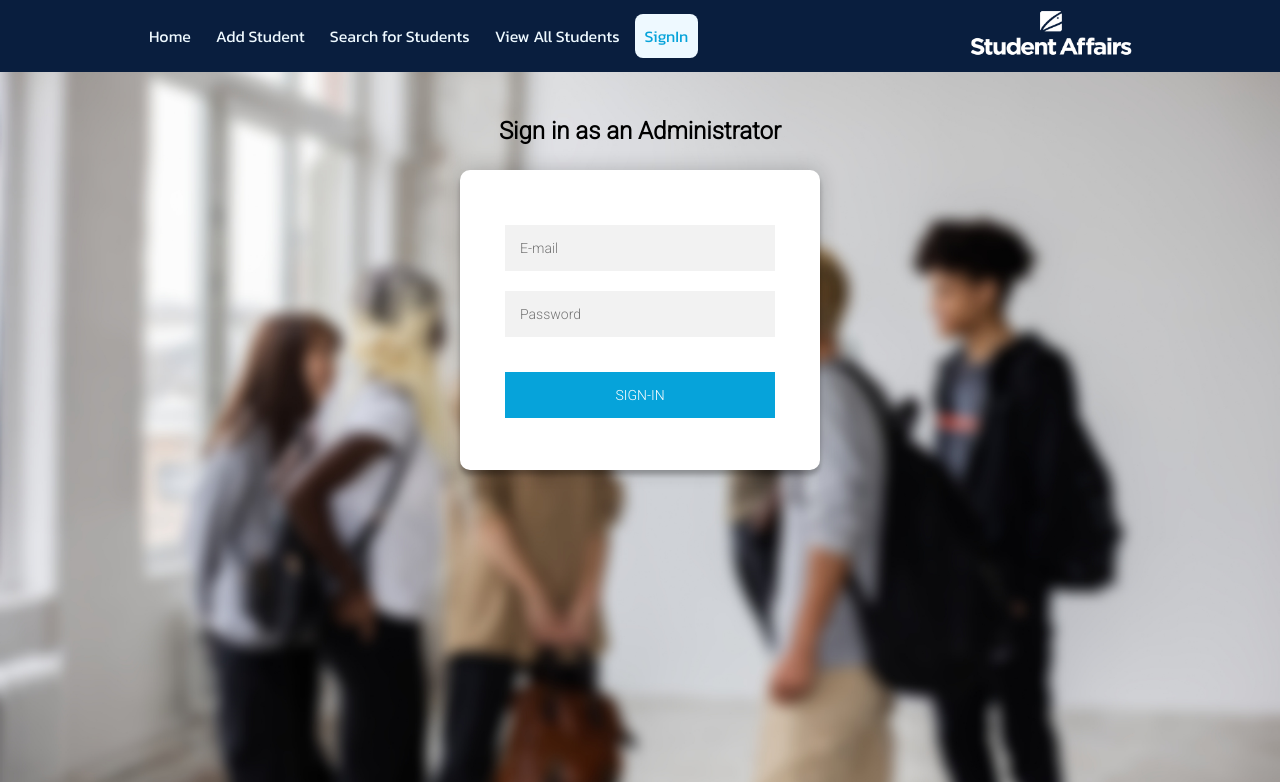
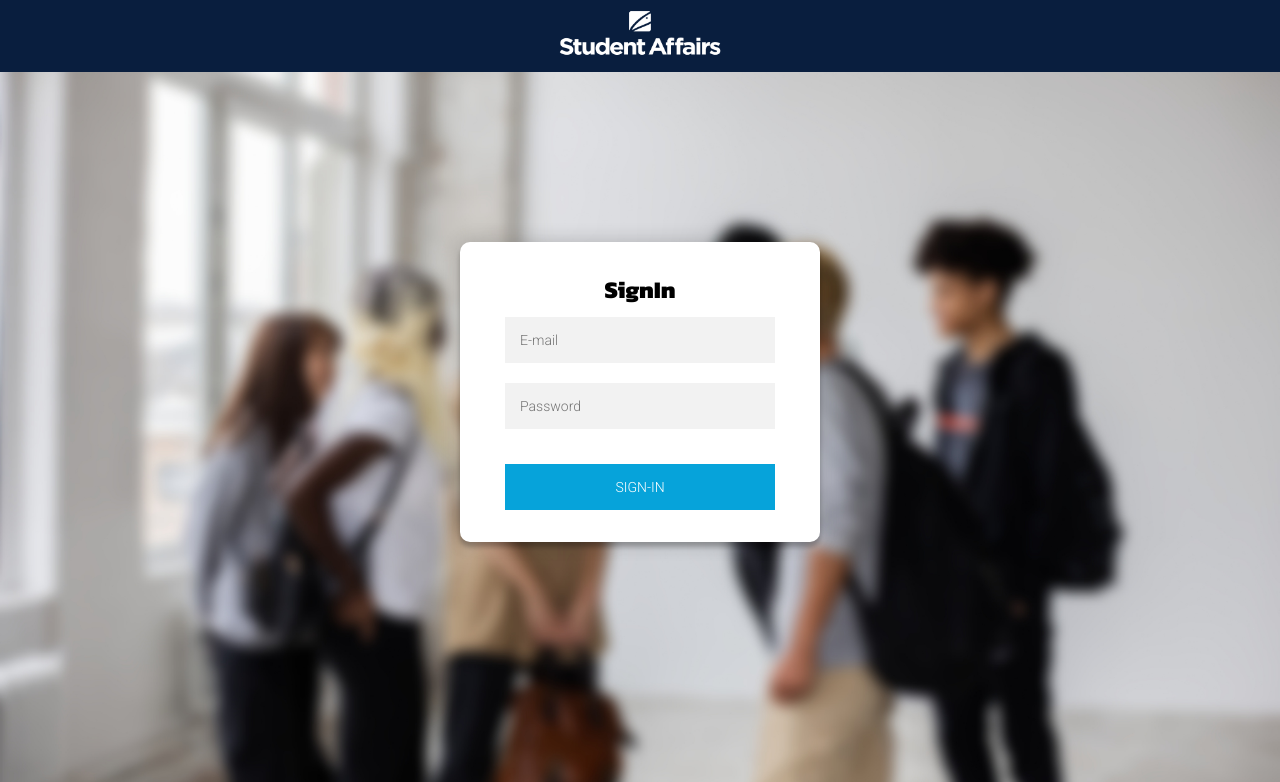
Before and after one commit to Abdelrhman-T/Student-Affairs-webSite, a Django app: page /SignIn/ in a window 1280 px wide. Shown: the top 782 px of the page. Run offline with Django 4.2, Linux system fonts and the light colour scheme.

Commit message:
update GUI

```diff
--- a/s_affairs/SA_Project/pages/static/css/SignIN.css
+++ b/s_affairs/SA_Project/pages/static/css/SignIN.css
@@ -68,12 +68,13 @@
 }
 .admin_body {
   position: relative;
+  top: 140px;
   z-index: 1;
   background: #ffffff;
   height: 300px;
   max-width: 360px;
   margin: 0 auto 100px;
-  padding: 45px;
+  padding: 30px 45px 45px 45px;
   box-sizing: border-box;
   border-radius: 10px;
   text-align: center;
--- a/s_affairs/SA_Project/pages/templates/pages/SignIn.html
+++ b/s_affairs/SA_Project/pages/templates/pages/SignIn.html
@@ -48,14 +48,7 @@
     <script src="{% static 'js/SignIN.js' %}"></script>
     <header>
       <nav>
-        <ul>
-          <li><a href="{% url 'main' %}">Home</a></li>
-          <li><a href="{% url 'add_student' %}">Add Student</a></li>
-          <li><a href="{% url 'search_student' %}">Search for Students</a></li>
-          <li><a href="show_students">View All Students</a></li>
-          <li class="active"><a href="{% url 'SignIn' %}">SignIn</a></li>
-        </ul>
-        <a href="home">
+        <a href="">
           <img
             src="{% static 'images/logo.png' %}"
             alt="Student Affairs"
@@ -67,11 +60,10 @@
     </header>
 
     <div class="sign_administrator">
-      <div class="admin_title">
-        <h2>Sign in as an Administrator</h2>
-      </div>
+
 
       <div class="admin_body">
+        <h2>SignIn</h2>
         <form class="details" id="" action="" method="post">
           {% csrf_token %}
           <input
```
Also changed, not shown: s_affairs/SA_Project/db.sqlite3.
